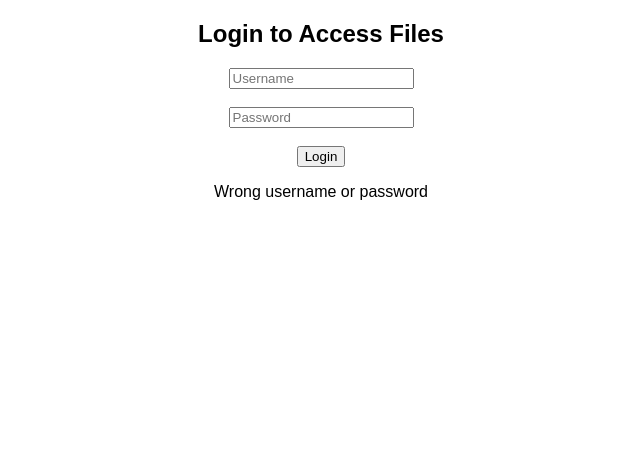
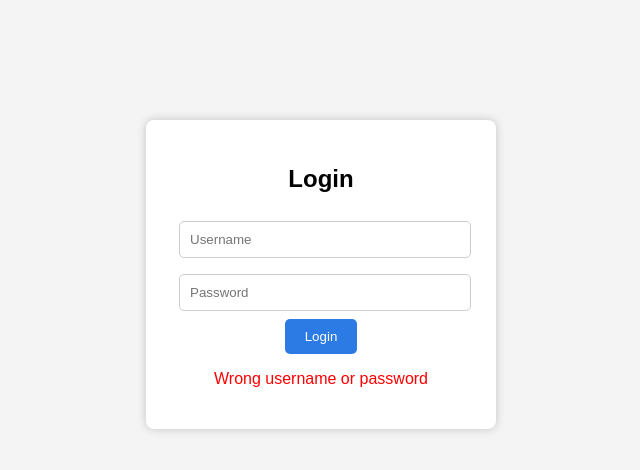
Before and after one commit to Viswa467/Files, a plain HTML site: page Index.html in a window 1280 px wide. Both pictures are taken after a click on the button "Login". Shown: the whole page, without its empty margins (319-959 px from the left). Drawn offline with Linux system fonts and the light colour scheme.

Commit message:
Rewrited

```diff
--- a/Index.html
+++ b/Index.html
@@ -1,45 +1,109 @@
 <!DOCTYPE html>
 <html>
 <head>
+
 <title>Viswa Drive Access</title>
+
+<style>
+
+body{
+font-family:Arial;
+background:#f4f4f4;
+text-align:center;
+margin-top:120px;
+}
+
+.login-box{
+background:white;
+width:300px;
+margin:auto;
+padding:25px;
+border-radius:8px;
+box-shadow:0px 0px 10px rgba(0,0,0,0.2);
+}
+
+input{
+width:90%;
+padding:10px;
+margin:8px;
+border:1px solid #ccc;
+border-radius:5px;
+}
+
+button{
+padding:10px 20px;
+background:#2c7be5;
+color:white;
+border:none;
+border-radius:5px;
+cursor:pointer;
+}
+
+button:hover{
+background:#1a5fd0;
+}
+
+#drive{
+display:none;
+margin-top:40px;
+}
+
+iframe{
+border:none;
+width:90%;
+height:600px;
+}
+
+#error{
+color:red;
+}
+
+</style>
+
 </head>
 
-<body style="text-align:center;font-family:Arial">
+<body>
 
-<h2>Login to Access Files</h2>
+<div class="login-box">
 
-<input id="user" placeholder="Username"><br><br>
-<input id="pass" type="password" placeholder="Password"><br><br>
+<h2>Login</h2>
 
-<button onclick="check()">Login</button>
+<input id="user" placeholder="Username"><br>
 
-<p id="msg"></p>
+<input id="pass" type="password" placeholder="Password"><br>
 
-<div id="link" style="display:none">
+<button onclick="login()">Login</button>
 
-<h3>Access Files</h3>
-
-<a href="https://drive.google.com/drive/folders/1txjnkdLUQVUztmvPcQlcSRWzoxpBGVC3" target="_blank">
-Open Google Drive Folder
-</a>
+<p id="error"></p>
 
 </div>
 
+
+<div id="drive">
+
+<h2>Viswa Drive Folder</h2>
+
+<iframe src="https://drive.google.com/embeddedfolderview?id=1txjnkdLUQVUztmvPcQlcSRWzoxpBGVC3#list"></iframe>
+
+</div>
+
+
 <script>
 
-function check(){
+function login(){
 
-let u=document.getElementById("user").value
-let p=document.getElementById("pass").value
+var username=document.getElementById("user").value;
+var password=document.getElementById("pass").value;
 
-if(u=="viswa467" && p=="viswa1234"){
+if(username=="viswa467" && password=="viswa1234"){
 
-document.getElementById("link").style.display="block"
-document.getElementById("msg").innerHTML="Login successful"
+document.querySelector(".login-box").style.display="none";
+
+document.getElementById("drive").style.display="block";
 
 }else{
 
-document.getElementById("msg").innerHTML="Wrong username or password"
+document.getElementById("error").innerHTML="Wrong username or password";
 
 }
 
```
